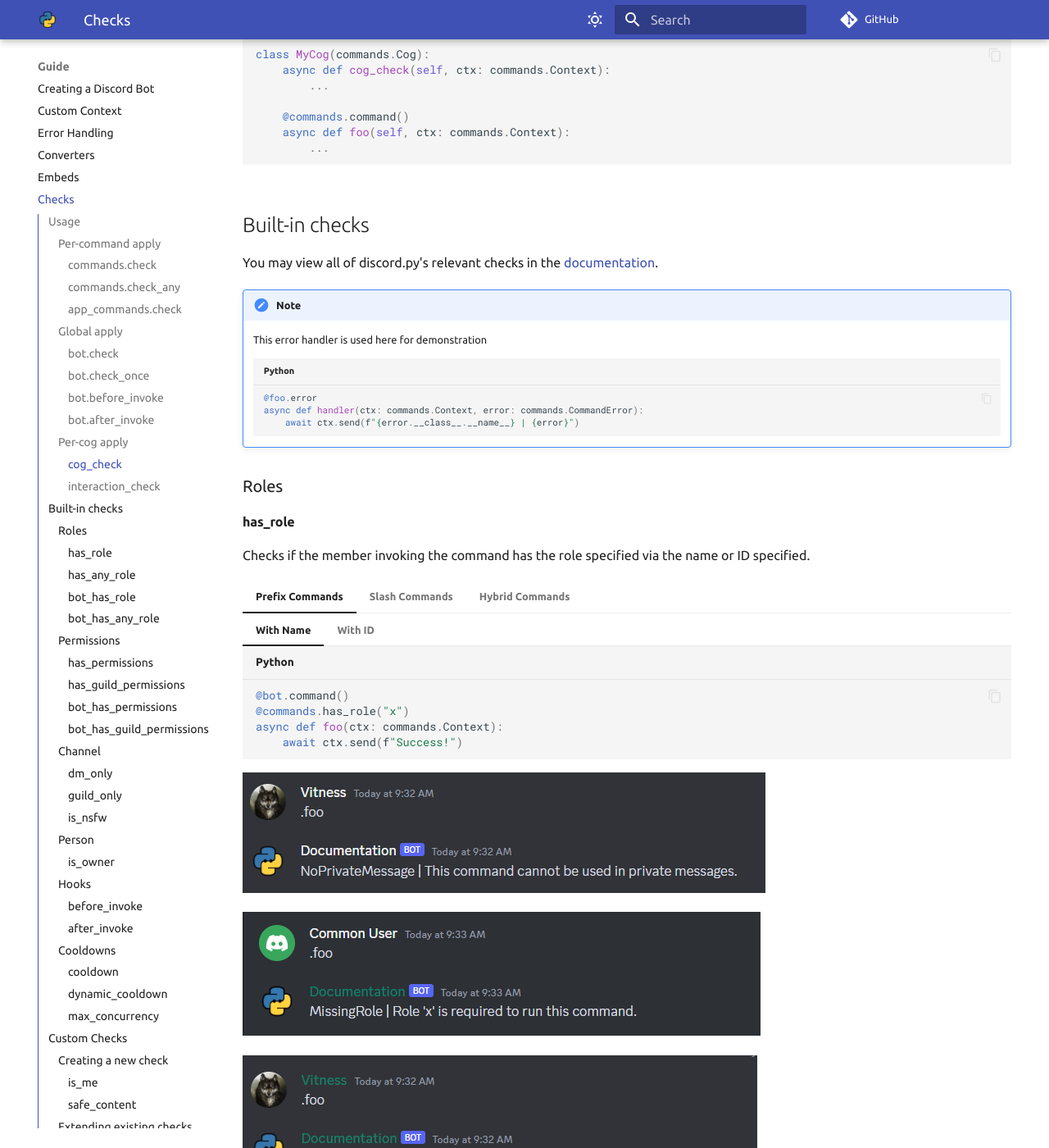
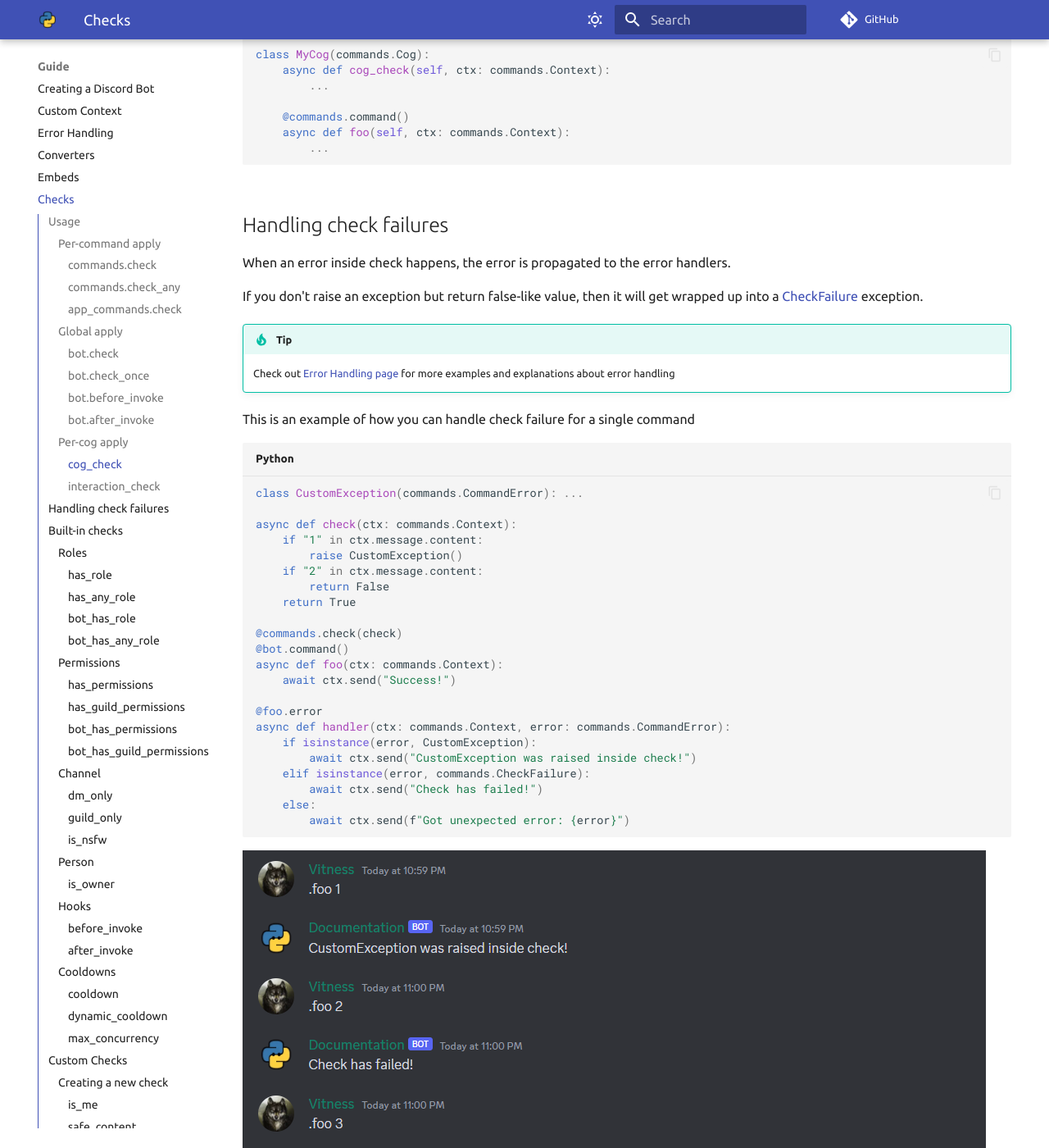
Before and after one commit to FallenDeity/discord.py-masterclass, an MkDocs documentation site: the page built from docs/checks.md, in a window 1280 px wide and 1400 px high, scrolled down 2859 px. Shown: the whole window at 82% size. Built offline with MkDocs 1.6.1 and Material for MkDocs 9.7.7, drawn with Linux system fonts in a browser that asks for light colours; comment, search, counter and statistics services are not loaded; some of the changed text lies outside the part shown.

Commit message:
Add check failures handling on checks page

````diff
--- a/docs/checks.md
+++ b/docs/checks.md
@@ -22,12 +22,12 @@ Adding check to *any* single command
     A decorator that adds a single check to the ***prefix*** command
 
     ```py
-    def some_single_check(ctx):
+    def some_single_check(ctx: commands.Context):
         ...
 
     @bot.command()
     @commands.check(some_single_check)
-    async def foo(ctx):
+    async def foo(ctx: commands.Context):
         await ctx.send('You passed the check!')
     ```
 
@@ -36,15 +36,15 @@ Adding check to *any* single command
     A [check()](#commandscheck) that is added that checks if any of the checks passed will pass, i.e. using logical OR.
 
     ```py
-    def first_check(ctx):
+    def first_check(ctx: commands.Context):
         ...
 
-    def second_check(ctx):
+    def second_check(ctx: commands.Context):
         ...
 
     @bot.command()
     @commands.check_any(first_check, second_check)
-    async def foo(ctx):
+    async def foo(ctx: commands.Context):
         await ctx.send('You passed at least one check!')
     ```
 === "Slash Commands"
@@ -77,7 +77,7 @@ A global check is similar to a [check()](#commandscheck) that is applied on a pe
 
 ```py
 @bot.check
-def check(ctx):
+def check(ctx: commands.Context):
     ...
 ```
 
@@ -89,7 +89,7 @@ Regular global checks are called whenever a command is called or [Command.can_ru
 
 ```py
 @bot.check_once
-def check(ctx):
+def check(ctx: commands.Context):
     ...
 ```
 
@@ -99,7 +99,7 @@ A decorator that registers a coroutine as a pre-invoke hook.
 
 ```py
 @bot.before_invoke
-async def handler(ctx):
+async def handler(ctx: commands.Context):
     print(f"Command '{ctx.command.name}' is started")
 ```
 
@@ -112,7 +112,7 @@ A decorator that registers a coroutine as a post-invoke hook.
 
 ```py
 @bot.after_invoke
-async def handler(ctx):
+async def handler(ctx: commands.Context):
     print(f"Command '{ctx.command.name}' is finished")
 ```
 
@@ -149,17 +149,55 @@ Adding a check on each command inside the cog
             ...
     ```
 
-## Built-in checks
+## Handling check failures
 
-You may view all of discord.py's relevant checks in the [documentation](https://discordpy.readthedocs.io/en/stable/ext/commands/api.html?#checks).
+When an error inside check happens, the error is propagated to the error handlers.
+
+If you don't raise an exception but return false-like value, then it will get wrapped up into a [CheckFailure](https://discordpy.readthedocs.io/en/stable/ext/commands/api.html#discord.ext.commands.CheckFailure) exception.
+
+!!! tip "Tip"
+    Check out [Error Handling page](error-handling.md) for more examples and explanations about error handling
+
+This is an example of how you can handle check failure for a single command
+
+```py
+class CustomException(commands.CommandError): ...
+
+async def check(ctx: commands.Context):
+    if "1" in ctx.message.content:
+        raise CustomException()
+    if "2" in ctx.message.content:
+        return False
+    return True
+
+@commands.check(check)
+@bot.command()
+async def foo(ctx: commands.Context):
+    await ctx.send("Success!")
+
+@foo.error
+async def handler(ctx: commands.Context, error: commands.CommandError):
+    if isinstance(error, CustomException):
+        await ctx.send("CustomException was raised inside check!")
+    elif isinstance(error, commands.CheckFailure):
+        await ctx.send("Check has failed!")
+    else:
+        await ctx.send(f"Got unexpected error: {error}")
+```
+
+![Showcase](assets/checks/11.png)
 
 !!! note "Note"
-    This error handler is used here for demonstration
+    This error handler is used here for further demonstration
     ```py
     @foo.error
     async def handler(ctx: commands.Context, error: commands.CommandError):
         await ctx.send(f"{error.__class__.__name__} | {error}")
     ```
+
+## Built-in checks
+
+You may view all of discord.py's relevant checks in the [documentation](https://discordpy.readthedocs.io/en/stable/ext/commands/api.html?#checks).
 
 ### Roles
 
````
Also changed, not shown: other parts of docs/checks.md (+3 -3 lines), docs/assets/checks/11.png (added).
